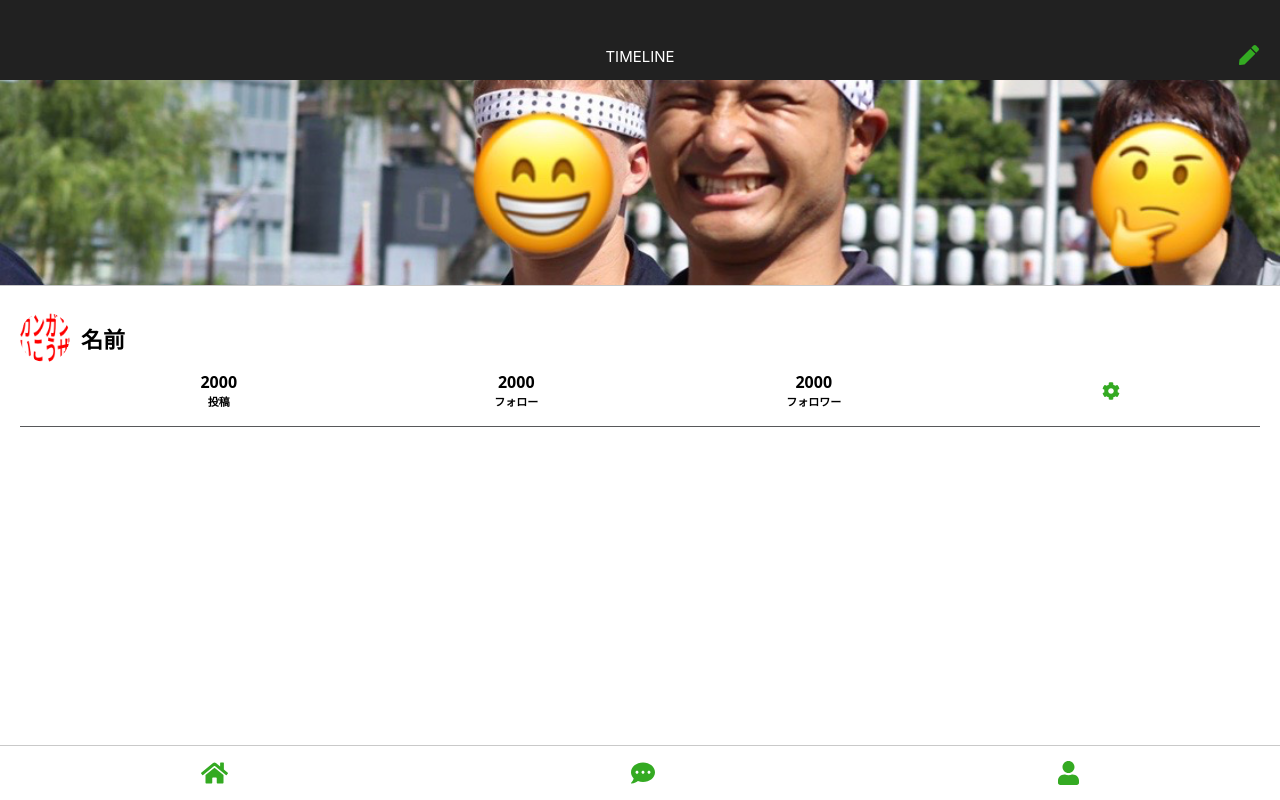
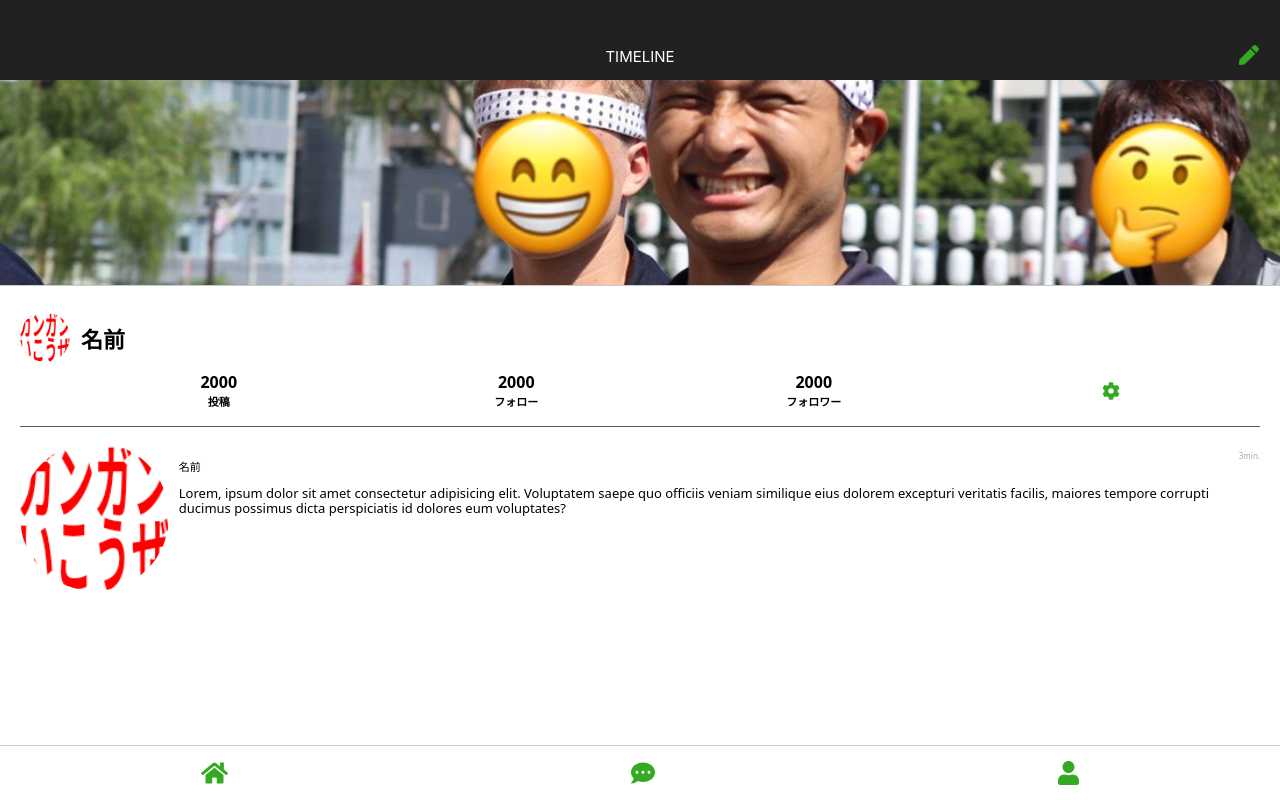
Before and after one commit to yuta-san765/snsspa, a Vue app: page /my-page in a window 1280 px wide. Built offline with nearby package versions, Linux system fonts and the light colour scheme.

Commit message:
Postをコンポーネント化。mypage done

```diff
--- /dev/null
+++ b/src/components/Post.vue
@@ -0,0 +1,78 @@
+<template>
+  <div class="posts-container">
+    <div class="post">
+      <div class="post__user">
+        <img class="user-picture" src="@/assets/demo.png" alt="" />
+      </div>
+      <div class="post__content">
+        <div class="post__time">
+          <time>3min.</time>
+        </div>
+        <h4 class="post__user-name">名前</h4>
+        <p class="post__description">
+          Lorem, ipsum dolor sit amet consectetur adipisicing elit. Voluptatem
+          saepe quo officiis veniam similique eius dolorem excepturi veritatis
+          facilis, maiores tempore corrupti ducimus possimus dicta perspiciatis
+          id dolores eum voluptates?
+        </p>
+        <img v-if="isImage" src="" alt="" />
+      </div>
+    </div>
+  </div>
+</template>
+
+<script>
+export default {
+  data() {
+    return {
+      isImage: false,
+    };
+  },
+};
+</script>
+
+<style lang="scss">
+.posts-container {
+  padding: 80px 20px 54px;
+  overflow: scroll;
+}
+.my-page .posts-container {
+  padding: 0 20px;
+}
+.post {
+  margin-top: 15px;
+  display: grid;
+  grid-template-columns: 12% 10px 1fr;
+  border-bottom: 1px solid rgba($color: #57585a, $alpha: 0.5);
+  &:last-child {
+    border-bottom: none;
+  }
+  &__user {
+    grid-column: 1 / 2;
+  }
+  &__content {
+    grid-column: 3 / 4;
+  }
+  &__time {
+    margin-top: 9px;
+    font-size: 8px;
+    color: #707070;
+    opacity: 0.6;
+    text-align: right;
+  }
+  &__user-name {
+    margin: 0;
+    font-size: 11px;
+    font-weight: normal;
+  }
+  &__description {
+    font-size: 13px;
+    font-weight: 400;
+  }
+}
+.user-picture {
+  width: 100%;
+  height: auto;
+  border-radius: 50%;
+}
+</style>
--- a/src/views/MyPage.vue
+++ b/src/views/MyPage.vue
@@ -33,12 +33,16 @@
           </div>
       </div>
     </div>
+    <Post></Post>
   </div>
 </template>
 
 <script>
+import Post from '@/components/Post.vue'
 export default {
-
+  components: {
+    Post
+  }
 }
 </script>
 
--- a/src/views/Posts.vue
+++ b/src/views/Posts.vue
@@ -1,28 +1,13 @@
 <template>
-  <div class="posts-container">
-    <div class="post">
-      <div class="post__user">
-        <img class="user-picture" src="@/assets/demo.png" alt="" />
-      </div>
-      <div class="post__content">
-        <div class="post__time">
-          <time>3min.</time>
-        </div>
-        <h4 class="post__user-name">名前</h4>
-        <p class="post__description">
-          Lorem, ipsum dolor sit amet consectetur adipisicing elit. Voluptatem
-          saepe quo officiis veniam similique eius dolorem excepturi veritatis
-          facilis, maiores tempore corrupti ducimus possimus dicta perspiciatis
-          id dolores eum voluptates?
-        </p>
-        <img v-if="isImage" src="" alt="" />
-      </div>
-    </div>
-  </div>
+  <Post></Post>
 </template>
 
 <script>
+import Post from '@/components/Post.vue'
 export default {
+  components: {
+    Post
+  },
   data() {
     return {
       isImage: false,
@@ -32,44 +17,4 @@ export default {
 </script>
 
 <style lang="scss">
-.posts-container {
-  padding: 80px 20px 54px;
-  overflow: scroll;
-}
-.post {
-  margin-top: 15px;
-  display: grid;
-  grid-template-columns: 12% 10px 1fr;
-  border-bottom: 1px solid rgba($color: #57585a, $alpha: 0.5);
-  &:last-child {
-    border-bottom: none;
-  }
-  &__user {
-    grid-column: 1 / 2;
-  }
-  &__content {
-    grid-column: 3 / 4;
-  }
-  &__time {
-    margin-top: 9px;
-    font-size: 8px;
-    color: #707070;
-    opacity: 0.6;
-    text-align: right;
-  }
-  &__user-name {
-    margin: 0;
-    font-size: 11px;
-    font-weight: normal;
-  }
-  &__description {
-    font-size: 13px;
-    font-weight: 400;
-  }
-}
-.user-picture {
-  width: 100%;
-  height: auto;
-  border-radius: 50%;
-}
 </style>
```
